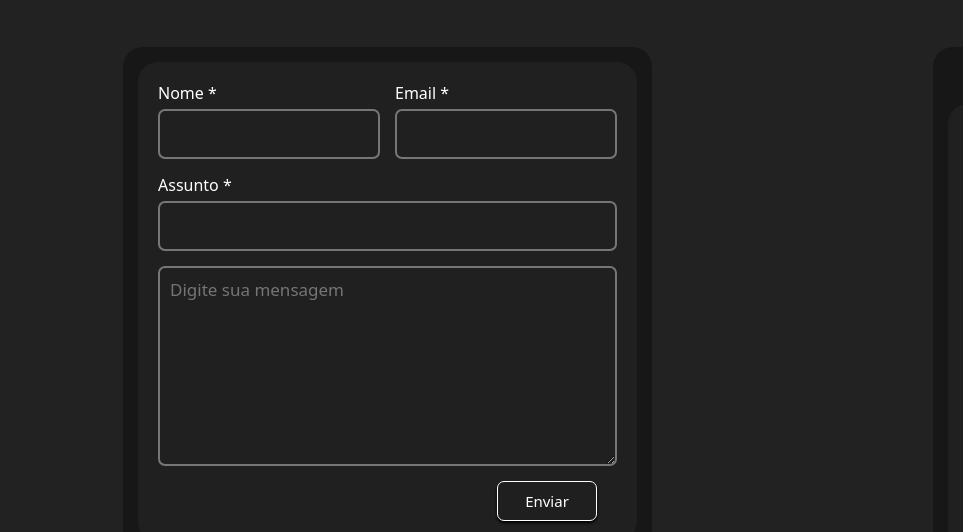
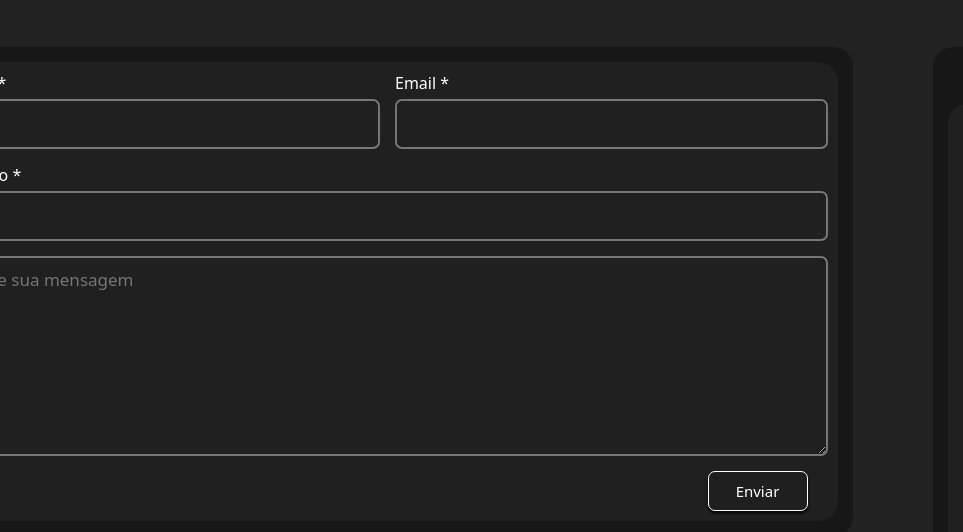
Before and after one commit to 12401765-tech/Portif-lio, a plain HTML site: page index.html in a window 1280 px wide. Shown: the part 3083-3615 px from the top of the page, 0-963 px from the left. Drawn offline with Linux system fonts and the light colour scheme.

```diff
--- a/style.css
+++ b/style.css
@@ -1617,9 +1617,6 @@ body.Dark #Btn_X_modalOffice{
     background-color: #ffffff1f;
 }
 
-/* Media Queries - Mobile First Approach */
-
-/* Mobile Styles (320px - 768px) */
 @media (max-width: 768px) {
     #cabecalho {
         padding: 10px 20px;
@@ -1917,7 +1914,6 @@ body.Dark #Btn_X_modalOffice{
         height: 30px;
     }
 
-    /* Modal adjustments for mobile */
     #ModalHTML, #ModalCSS, #ModalJS, #ModalBD, #ModalOffice {
         width: 90%;
         max-width: 90%;
@@ -1934,7 +1930,6 @@ body.Dark #Btn_X_modalOffice{
     }
 }
 
-/* Tablet Styles (769px - 1024px) */
 @media (min-width: 769px) and (max-width: 1024px) {
     #cabecalho {
         padding: 12px 20px;
@@ -2030,7 +2025,7 @@ body.Dark #Btn_X_modalOffice{
     }
 }
 
-/* Large Desktop Styles (1025px+) */
+
 @media (min-width: 1025px) {
     #nav-menu {
         gap: 40px;
@@ -2056,9 +2051,15 @@ body.Dark #Btn_X_modalOffice{
         grid-template-columns: 1000px 500px;
         grid-template-rows: 800px;
     }
-}
-
-/* Utility classes for better responsive behavior */
+
+    #Form_contact {
+        width: 900px;
+        height: auto;
+        margin: 15px;
+        padding: 10px;
+    }
+}
+
 .container {
     max-width: 1200px;
     margin: 0 auto;
@@ -2099,7 +2100,6 @@ body.Dark #Btn_X_modalOffice{
         font-size: 1.5rem;
     }
 
-    /* Contact form fixes for small screens */
     #Contact-div-pai {
         padding: 5px;
     }
@@ -2120,24 +2120,20 @@ body.Dark #Btn_X_modalOffice{
         min-height: 120px;
     }
 
-    /* Improve touch targets for mobile */
     button, a, input, textarea {
         min-height: 44px;
     }
 
-    /* Prevent zoom on input focus for iOS */
     input, textarea, select {
         font-size: 16px;
     }
 
-    /* Improve modal positioning on very small screens */
     #ModalHTML, #ModalCSS, #ModalJS, #ModalBD, #ModalOffice {
         width: 95%;
         max-height: 90vh;
         overflow-y: auto;
     }
 
-    /* Ensure skills section is properly sized */
     .faixa_azul_spotify, .faixa_preta_spotfy {
         width: 100%;
         max-width: 100%;
```
